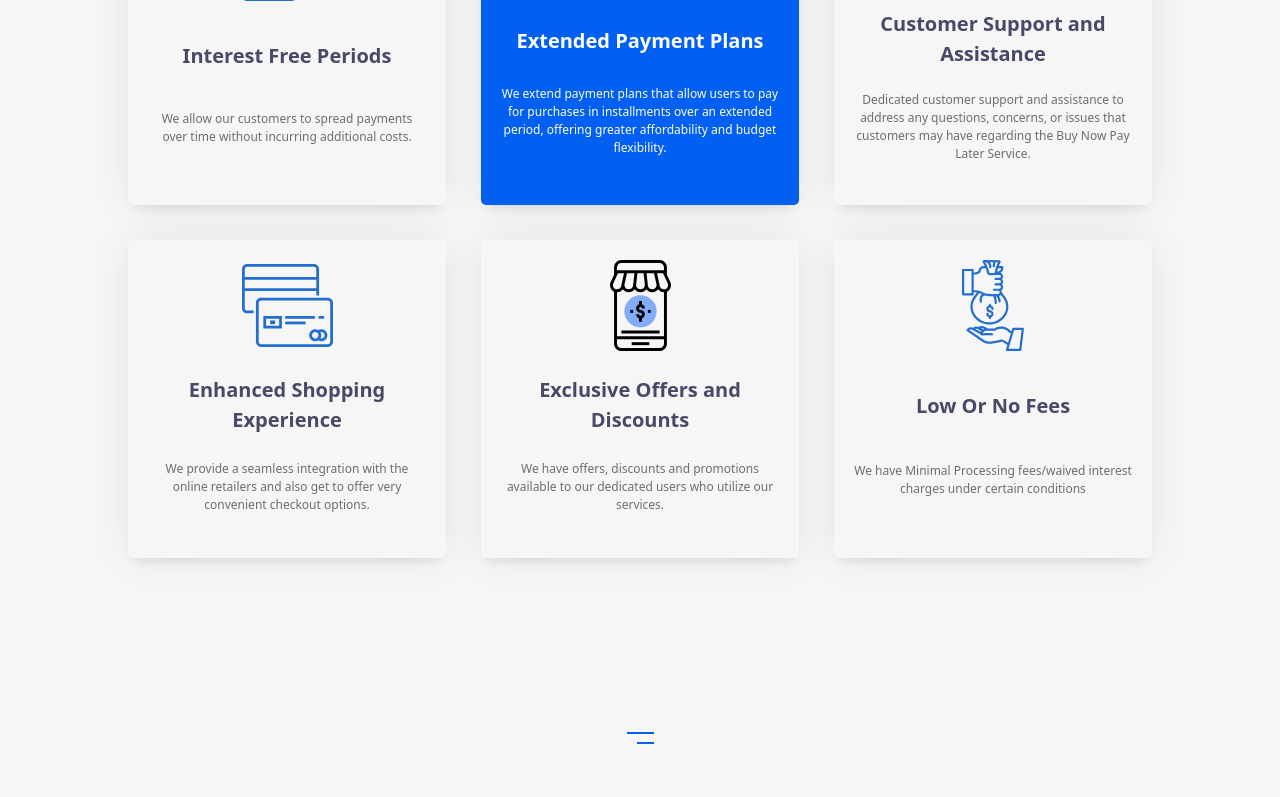
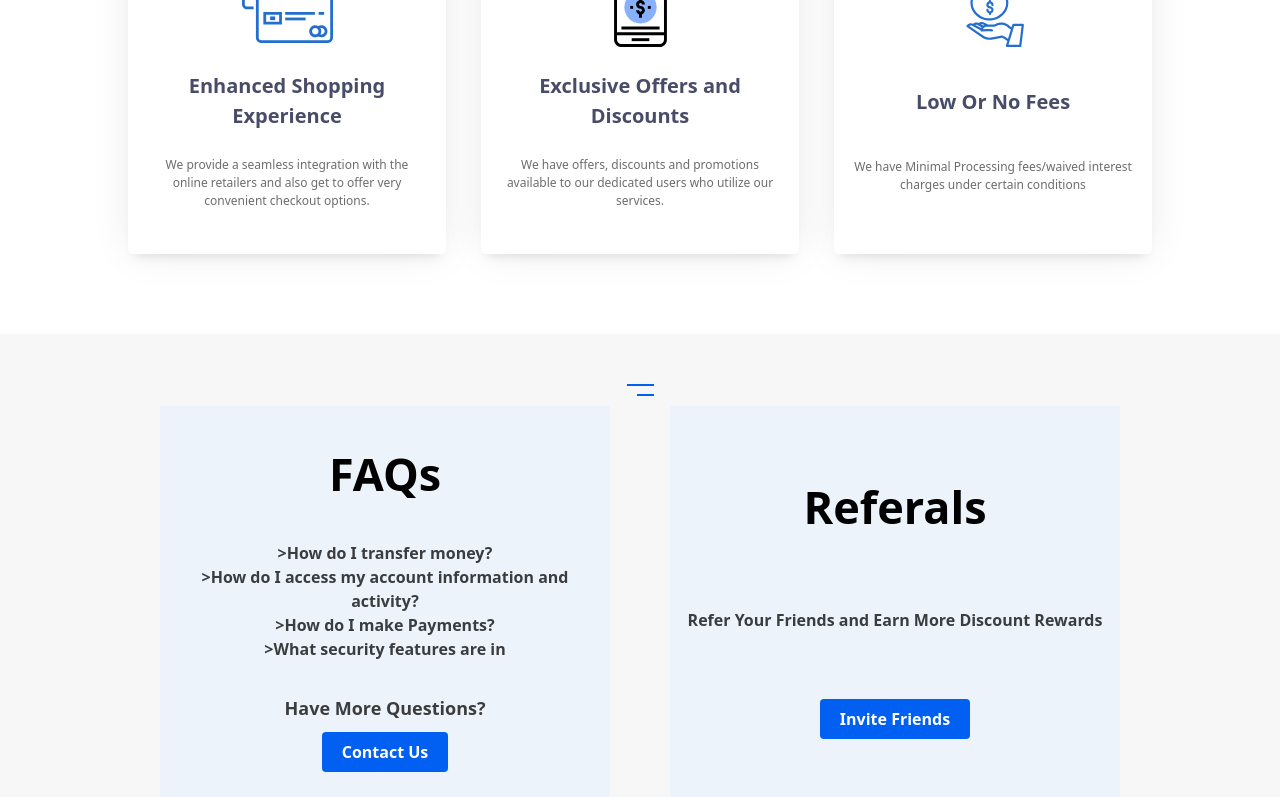
Before and after one commit to GENESIS2540/Fintech, a React (Create React App) app: page / in a window 1280 px wide. Shown: the part 2000-2797 px from the top of the page. Built offline with nearby package versions, Linux system fonts and the light colour scheme.

Commit message:
updates: adjusted heights

```diff
--- a/src/pages/landing/components/LandingPage.jsx
+++ b/src/pages/landing/components/LandingPage.jsx
@@ -19,7 +19,7 @@ const LandingPage = () => {
   };
 
   return (
-    <div>
+    <div className="bg-white">
       <Navbar handleButtonClick={handleButtonClick} />
       {selectedPage === "landingPage" && (
         <>
--- a/src/pages/landing/components/faqReferals/FaqReferals.jsx
+++ b/src/pages/landing/components/faqReferals/FaqReferals.jsx
@@ -3,14 +3,14 @@ import stroke_bars from "../../assets/SVGs/strokes-bars.svg";
 
  const FaqReferals = () => {
   return (
-    <div className="bg-[#F7F7F7] h-[100vh] mt-[80px]">
-      <div className="grid content-evenly h-[100%]">
+    <div className="bg-[#F7F7F7] h-max py-[50px] mt-[80px]">
+      <div className="grid content-evenly ">
         <img
           className="justify-self-center"
           src={stroke_bars}
           alt="stroke_bars"
         />
-        <div className="grid grid-cols-2 mx-[auto] w-[75%] gap-[60px]">
+        <div className="grid my-[10px] grid-cols-2 mx-[auto] w-[75%] gap-[60px]">
           <div className="grid content-evenly  px-[10px] bg-[#ECF3FB] text-center ">
             <h3 className="text-[45px] font-bold">FAQs</h3>
             <div className="text-[#OB1035] text-[16px] opacity-75 font-bold">
--- a/src/pages/landing/components/globalReach/GlobalReach.jsx
+++ b/src/pages/landing/components/globalReach/GlobalReach.jsx
@@ -7,8 +7,8 @@ import bulls_eye from "../../assets/SVGs/Bullseye.svg";
 
 const GlobalReach = () => {
   return (
-    <div className=" w-[100%] bg-[#F7F7F7] h-[90vh] py-[40px]">
-      <div className="grid grid-cols-2 w-[87%] mx-[auto] h-[100%]">
+    <div className=" w-[100%] bg-[#F7F7F7] h-max py-[40px]">
+      <div className="grid grid-cols-2 w-[87%] mx-[auto]">
         <div className="grid grid-cols-2 ">
           <div className="grid relative">
             <div className="text-white absolute right-[60px] font-bold bg-[#015FF1] w-max h-max px-[35px] py-[8px] text-[14px]">
--- a/src/pages/landing/components/navbar/Navbar.jsx
+++ b/src/pages/landing/components/navbar/Navbar.jsx
@@ -6,7 +6,7 @@ import business_icon from "../../assets/SVGs/business.svg";
 
 const Navbar = ({ handleButtonClick }) => {
   return (
-    <nav>
+    <nav className="bg-white">
       <div className="flex mx-[auto] justify-between w-[70%] py-[10px] mt-[5px]">
         <div className="flex font-bold gap-[5px] items-center justify-center">
           <img
--- a/src/pages/landing/components/services/Services.jsx
+++ b/src/pages/landing/components/services/Services.jsx
@@ -10,7 +10,7 @@ import phone_card from "../../assets/SVGs/phone-card.svg";
 const Services = () => {
   return (
     <div>
-      <div className="text-center mt-[100px] grid gap-[10px]">
+      <div className="text-center grid gap-[10px] mt-[40px]">
         <div className="flex gap-[5px] text-[#015FF1] font-semibold justify-center items-center">
           <img src={stroke_bars} alt="stroke_bars" />
           <p className="text-[22px]">Best Services</p>
```
Also changed, not shown: src/pages/landing/components/landingPage.css (line endings or trailing spaces).
